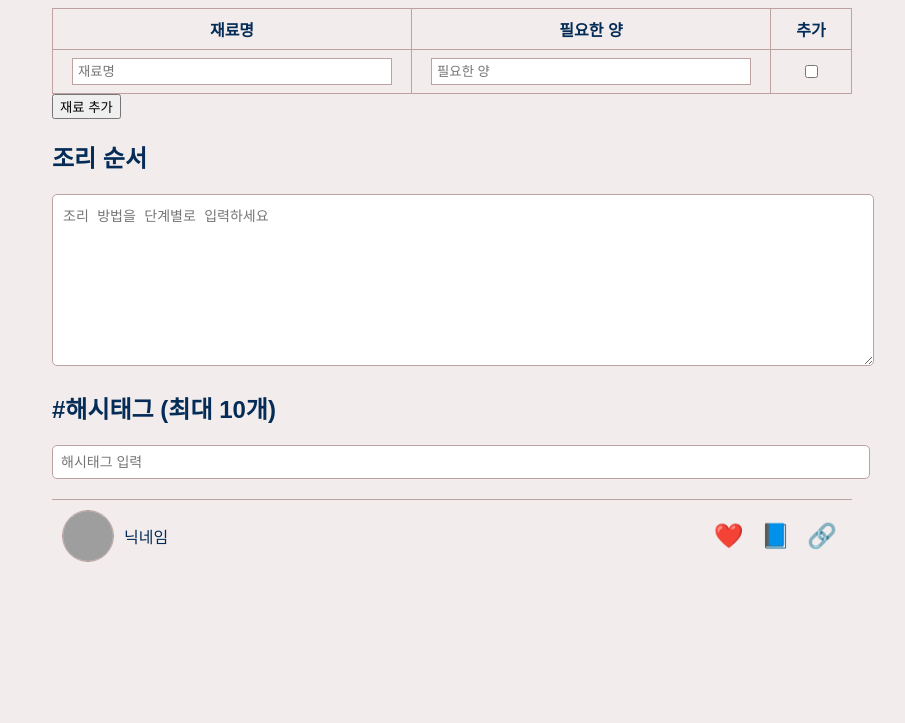
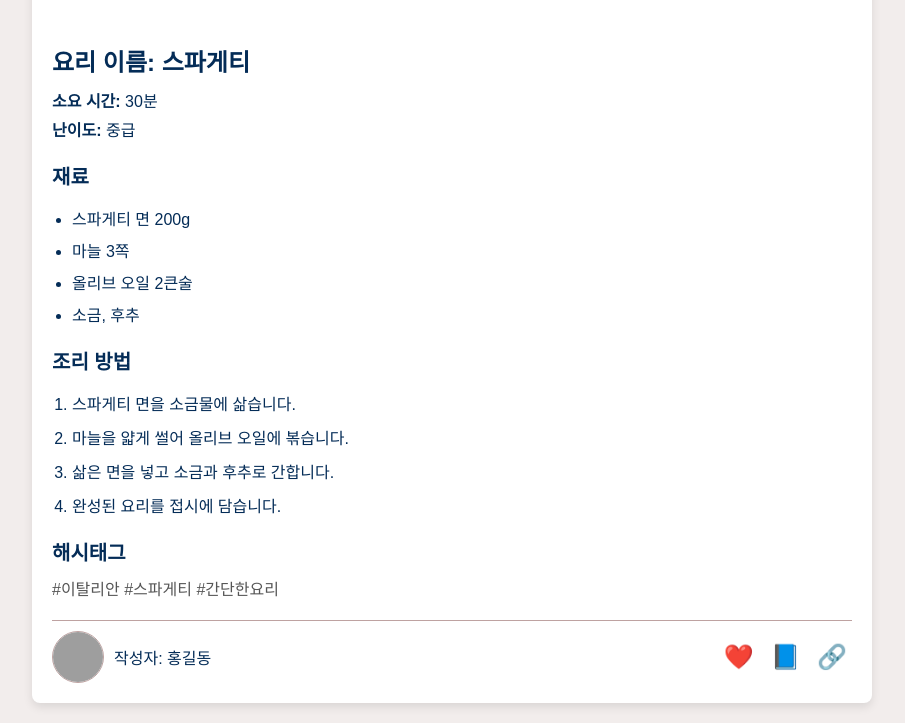
Before and after one commit to ggabaegii/RecipeRecommendation, a Flask app: page /recipe_detail in a window 1280 px wide. Shown: the part 799-1522 px from the top of the page, without its empty margins (188-1093 px from the left). Before the commit the page ends 1361 px from the top, so only its background shows below. Run offline with Flask 3, Linux system fonts and the light colour scheme; grey boxes are pictures that could not be loaded.

Commit message:
레시피 상세 화면 레시피를 보여주는 화면으로 틀 수정.세세하게 수정 필요. 임시완료

```diff
--- a/backend/app/static/css/recipe_detail.css
+++ b/backend/app/static/css/recipe_detail.css
@@ -42,7 +42,6 @@
     text-decoration: none;
     font-size: 20px;
     display: block;
-    transition: 0.3s;
 }
 
 .menu .closebtn {
@@ -65,102 +64,61 @@
     max-width: 800px;
     margin: 20px auto;
     padding: 20px;
+    background-color: #fff;
+    border-radius: 8px;
+    box-shadow: 0 4px 10px rgba(0, 0, 0, 0.1);
 }
 
-/* 음식 사진 업로드 */
-.image-upload {
-    text-align: center;
-    margin-top: 20px;
+/* 레시피 사진 */
+.recipe-image img {
+    width: 100%;
+    border-radius: 8px;
+    margin-bottom: 20px;
 }
 
-.upload-instructions {
-    font-size: 14px;
-    color: #888;
+/* 레시피 정보 */
+.recipe-info h2 {
+    font-size: 24px;
+    margin-bottom: 10px;
 }
 
-.image-preview {
-    width: 100%;
-    max-width: 400px;
-    height: 250px;
-    background-color: var(--accent-color);
-    margin: 10px auto;
-    display: flex;
-    align-items: center;
-    justify-content: center;
-    border: 1px solid var(--border-color);
+.recipe-info p {
+    font-size: 16px;
+    margin: 5px 0;
 }
 
-#food-image {
-    max-width: 100%;
-    max-height: 100%;
-    display: block;
+/* 재료 목록 */
+.ingredients h3, .cooking-steps h3, .hashtags h3 {
+    font-size: 20px;
+    color: var(--primary-color);
+    margin-top: 20px;
+    margin-bottom: 10px;
 }
 
-/* 음식 정보 */
-.food-info h2 {
-    font-size: 20px;
-    text-align: left;
-    margin-top: 20px;
-    color: var(--primary-color);
+.ingredients ul {
+    list-style-type: disc;
+    padding-left: 20px;
 }
 
-.food-info input {
-    width: calc(50% - 10px);
-    margin: 5px;
-    padding: 8px;
-    font-size: 14px;
-    border: 1px solid var(--border-color);
-    border-radius: 5px;
+.ingredients li, .cooking-steps ol li {
+    font-size: 16px;
+    margin-bottom: 8px;
 }
 
-/* 음식 재료 */
-.ingredients {
-    margin-top: 20px;
+/* 조리 방법 */
+.cooking-steps ol {
+    padding-left: 20px;
 }
 
-.ingredients table {
-    width: 100%;
-    border-collapse: collapse;
-    border: 1px solid var(--border-color);
-}
-
-.ingredients th, .ingredients td {
-    border: 1px solid var(--border-color);
-    padding: 8px;
-    text-align: center;
-}
-
-.ingredients input[type="text"] {
-    width: 90%;
-    padding: 5px;
-    border: 1px solid var(--border-color);
-}
-
-/* 조리 순서 */
-.cooking-steps {
-    margin-top: 20px;
-}
-
-.cooking-steps textarea {
-    width: 100%;
-    height: 150px;
-    padding: 10px;
-    font-size: 14px;
-    border: 1px solid var(--border-color);
-    border-radius: 5px;
+.cooking-steps ol li {
+    margin-bottom: 10px;
 }
 
 /* 해시태그 */
-.hashtags {
-    margin-top: 20px;
-}
-
-.hashtags input {
-    width: 100%;
-    padding: 8px;
-    font-size: 14px;
-    border: 1px solid var(--border-color);
-    border-radius: 5px;
+.hashtags p {
+    font-size: 16px;
+    color: #555;
+    margin-top: 5px;
 }
 
 /* 사용자 정보 및 상호작용 아이콘 */
@@ -169,7 +127,7 @@
     justify-content: space-between;
     align-items: center;
     margin-top: 20px;
-    padding: 10px;
+    padding-top: 10px;
     border-top: 1px solid var(--border-color);
 }
 
--- a/backend/app/static/js/recipe_detail.js
+++ b/backend/app/static/js/recipe_detail.js
@@ -1,38 +1,24 @@
 // 메뉴 슬라이드 기능
 function toggleMenu() {
     const menu = document.getElementById("menu");
-    if (menu.style.width === "250px") {
-        menu.style.width = "0";
-    } else {
-        menu.style.width = "250px";
-    }
+    menu.style.width = menu.style.width === "250px" ? "0" : "250px";
 }
 
-// 이미지 미리보기 기능
-function previewImage(event) {
-    const input = event.target;
-    const file = input.files[0];
+// 상호작용 아이콘 클릭 이벤트
+document.addEventListener("DOMContentLoaded", function() {
+    const likeIcon = document.querySelector(".icon.like");
+    const scrapIcon = document.querySelector(".icon.scrap");
+    const shareIcon = document.querySelector(".icon.share");
 
-    if (file) {
-        const reader = new FileReader();
-        reader.onload = function(e) {
-            const foodImage = document.getElementById('food-image');
-            foodImage.src = e.target.result;
-        };
-        reader.readAsDataURL(file);
-    }
-}
+    likeIcon.addEventListener("click", function() {
+        alert("이 레시피를 좋아요 했습니다!");
+    });
 
-// 재료 항목 추가 기능
-function addIngredientRow() {
-    const ingredientList = document.getElementById("ingredient-list");
-    const newRow = document.createElement("tr");
+    scrapIcon.addEventListener("click", function() {
+        alert("이 레시피를 스크랩했습니다!");
+    });
 
-    newRow.innerHTML = `
-        <td><input type="text" placeholder="재료명"></td>
-        <td><input type="text" placeholder="필요한 양"></td>
-        <td><input type="checkbox"></td>
-    `;
-
-    ingredientList.appendChild(newRow);
-}
+    shareIcon.addEventListener("click", function() {
+        alert("이 레시피 링크가 복사되었습니다!");
+    });
+});
--- a/backend/app/templates/recipe_detail.html
+++ b/backend/app/templates/recipe_detail.html
@@ -16,70 +16,59 @@
         <a href="/recipes">레시피</a>
     </div>
 
-    <!-- 제목 및 음식 사진 -->
+    <!-- 레시피 상세 정보 -->
     <header>
-        <h1>요리의 정원</h1>
+        <h1>레시피 상세 페이지</h1>
     </header>
 
     <div class="content">
-        <!-- 음식 사진 업로드 섹션 -->
-        <section class="image-upload">
-            <p class="upload-instructions">음식 사진 업로드를 위한 파일창 열기 (jpeg, png, jpg만 허용)</p>
-            <input type="file" id="food-image-input" accept=".jpeg, .png, .jpg" onchange="previewImage(event)">
-            <div class="image-preview">
-                <img id="food-image" src="" alt="음식 사진">
-            </div>
+        <!-- 레시피 사진 -->
+        <section class="recipe-image">
+            <img src="{{ url_for('static', filename='images/recipe-image.png') }}" alt="레시피 사진">
         </section>
 
-        <!-- 음식 정보 -->
-        <section class="food-info">
-            <h2>음식 이름</h2>
-            <input type="text" placeholder="음식 이름 입력">
-            <div class="info-inputs">
-                <input type="text" placeholder="소요 시간">
-                <input type="text" placeholder="난이도">
-            </div>
+        <!-- 레시피 기본 정보 -->
+        <section class="recipe-info">
+            <h2>요리 이름: 스파게티</h2>
+            <p><strong>소요 시간:</strong> 30분</p>
+            <p><strong>난이도:</strong> 중급</p>
         </section>
 
-        <!-- 음식 재료 -->
+        <!-- 재료 목록 -->
         <section class="ingredients">
-            <h2>음식 재료</h2>
-            <table>
-                <thead>
-                    <tr>
-                        <th>재료명</th>
-                        <th>필요한 양</th>
-                        <th>추가</th>
-                    </tr>
-                </thead>
-                <tbody id="ingredient-list">
-                    <tr>
-                        <td><input type="text" placeholder="재료명"></td>
-                        <td><input type="text" placeholder="필요한 양"></td>
-                        <td><input type="checkbox"></td>
-                    </tr>
-                </tbody>
-            </table>
-            <button onclick="addIngredientRow()">재료 추가</button>
+            <h3>재료</h3>
+            <ul>
+                <li>스파게티 면 200g</li>
+                <li>마늘 3쪽</li>
+                <li>올리브 오일 2큰술</li>
+                <li>소금, 후추</li>
+                <!-- 추가 재료 -->
+            </ul>
         </section>
 
-        <!-- 조리 순서 -->
+        <!-- 조리 방법 -->
         <section class="cooking-steps">
-            <h2>조리 순서</h2>
-            <textarea placeholder="조리 방법을 단계별로 입력하세요"></textarea>
+            <h3>조리 방법</h3>
+            <ol>
+                <li>스파게티 면을 소금물에 삶습니다.</li>
+                <li>마늘을 얇게 썰어 올리브 오일에 볶습니다.</li>
+                <li>삶은 면을 넣고 소금과 후추로 간합니다.</li>
+                <li>완성된 요리를 접시에 담습니다.</li>
+                <!-- 추가 단계 -->
+            </ol>
         </section>
 
         <!-- 해시태그 -->
         <section class="hashtags">
-            <h2>#해시태그 (최대 10개)</h2>
-            <input type="text" placeholder="해시태그 입력">
+            <h3>해시태그</h3>
+            <p>#이탈리안 #스파게티 #간단한요리</p>
         </section>
 
         <!-- 사용자 정보 및 상호작용 아이콘 -->
         <section class="user-interaction">
             <div class="profile">
-                <img src="{{ url_for('static', filename='images/default-profile.png') }}" alt="프로필 사진">
-                <span>닉네임</span>
+                <img src="{{ url_for('static', filename='images/default-profile.png') }}" alt="작성자 프로필 사진">
+                <span>작성자: 홍길동</span>
             </div>
             <div class="icons">
                 <span class="icon like">❤️</span>
```
